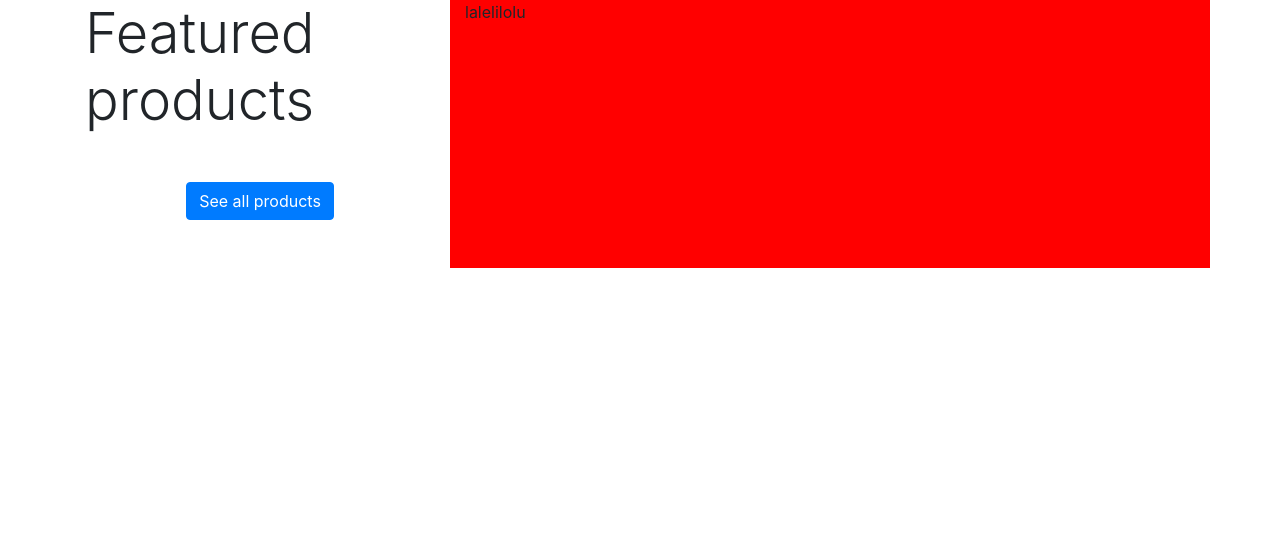
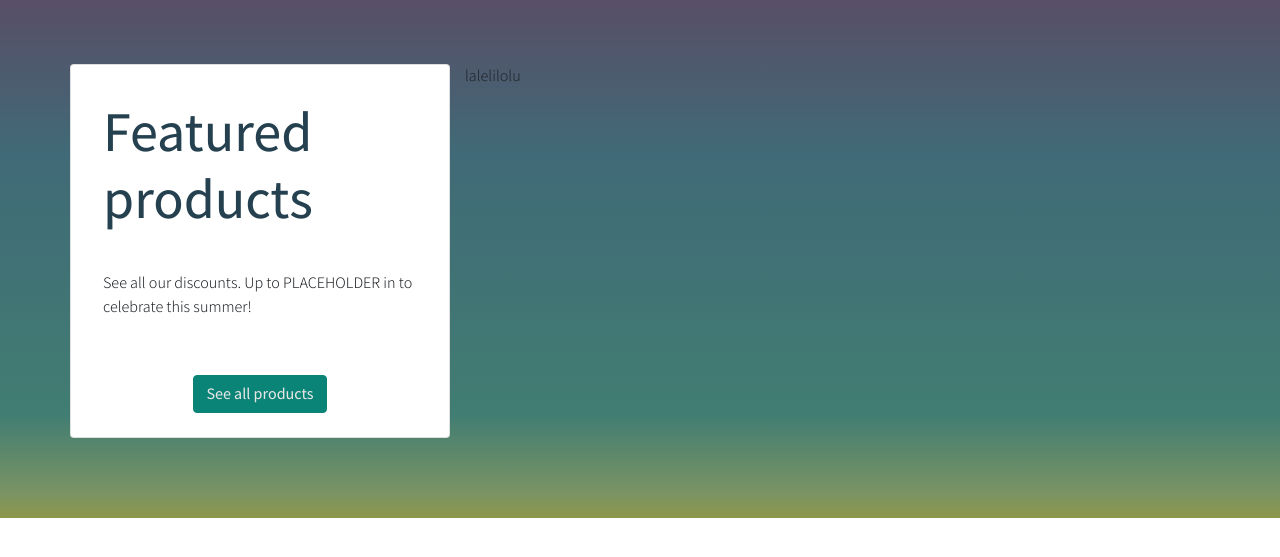
Before and after one commit to Khalanar/vespre, a Django app: page / in a window 1280 px wide. Shown: the top 557 px of the page. Run offline with Django 3.2, Linux system fonts and the light colour scheme.

Commit message:
add base css styles

```diff
--- a/home/templates/home/index.html
+++ b/home/templates/home/index.html
@@ -11,20 +11,22 @@
 {% endblock %}
 
 {% block content %}
+    <div id="section-featured" class="background-gradient">
         <div class="container h-100">
             <div class="row h-100">
-            <div class="col-12 col-md-4 my-auto">
-                <h1 class="display-4 logo-font text-black">Featured products</h1>
-                <div class="my-5 text-center">
+                <div class="col-12 col-md-4 my-auto card p-3">
+                    <h1 class="display-4 logo-font text-black p-3">Featured products</h1>
+                    <p class="p-3">See all our discounts. Up to PLACEHOLDER in to celebrate this summer! </p>
+                    <div class="mt-4 text-center">
                         <h4>
                             <a href="" class="btn btn-primary">See all products</a>
                         </h4>
                     </div>
                 </div>
-            <div class="col-12 col-md-8" style="background-color:red">
+                <div class="col-12 col-md-8" >
                     lalelilolu
                 </div>
-
+            </div>
         </div>
     </div>
 {% endblock %}
--- /dev/null
+++ b/static/css/base.css
@@ -0,0 +1,54 @@
+/* Fonts */
+@import url('https://fonts.googleapis.com/css2?family=Assistant:wght@200;300;500&display=swap');
+
+:root{
+    /* Declare global variables */
+    --color-base-text: #254150;
+    --color-secondary-text: #e5e5e5;
+    --color-base-background-1:  rgb(201, 201, 201);
+    --color-base-background-2:  rgb(201, 201, 201);
+    --color-base-accent-1:  #098476;
+    --color-base-accent-2:  #cae14c;
+
+    --font-body-family: Assistant, sans-serif;
+    --font-body-weight: 300;
+
+    --color-button-accent-1:  #098476;
+    --color-button-accent-2:  #cae14c;
+
+}
+
+body{
+    font-family: var(--font-body-family);
+    font-weight: var(--font-body-weight);
+}
+
+.background-gradient {
+    background: linear-gradient(180deg,
+      rgb(88 78 103) 0%,
+      rgb(64 106 119) 30%,
+      rgb(65 125 114) 80%,
+      rgb(121 147 100) 95%,
+      rgb(142 151 75) 100%);
+    padding: 4rem 0 5rem;
+}
+
+/* Bootstrap Overwrited */
+.display-1, .display-2, .display-3, .display-4{
+    color: var(--color-base-text);
+    font-family: var(--font-body-family);
+    font-weight: calc(var(--font-body-weight) + 100);
+
+}
+
+.btn-primary{
+    background-color: var(--color-base-accent-1);
+    border-color: var(--color-base-accent-1);
+    color: var(--color-secondary-text);
+}
+
+.btn-secondary{
+    background-color: var(--color-base-accent-2);
+    border-color: var(--color-base-accent-2);
+    color: var(--color-base-text);
+}
--- a/templates/base.html
+++ b/templates/base.html
@@ -15,6 +15,7 @@
 
     {% block basecss %}
     <link rel="stylesheet" href="https://cdn.jsdelivr.net/npm/bootstrap@4.5.3/dist/css/bootstrap.min.css" integrity="sha384-TX8t27EcRE3e/ihU7zmQxVncDAy5uIKz4rEkgIXeMed4M0jlfIDPvg6uqKI2xXr2" crossorigin="anonymous">
+    <link rel="stylesheet" href="{% static 'css/base.css' %}">
     {% endblock %}
 
     {% block css %}
--- a/vespre/settings.py
+++ b/vespre/settings.py
@@ -153,6 +153,7 @@ USE_TZ = True
 # https://docs.djangoproject.com/en/3.2/howto/static-files/
 
 STATIC_URL = '/static/'
+STATICFILES_DIRS = (os.path.join(BASE_DIR, 'static'),)
 
 # Default primary key field type
 # https://docs.djangoproject.com/en/3.2/ref/settings/#default-auto-field
```
Lines whose indentation alone changed are shown as unchanged.
